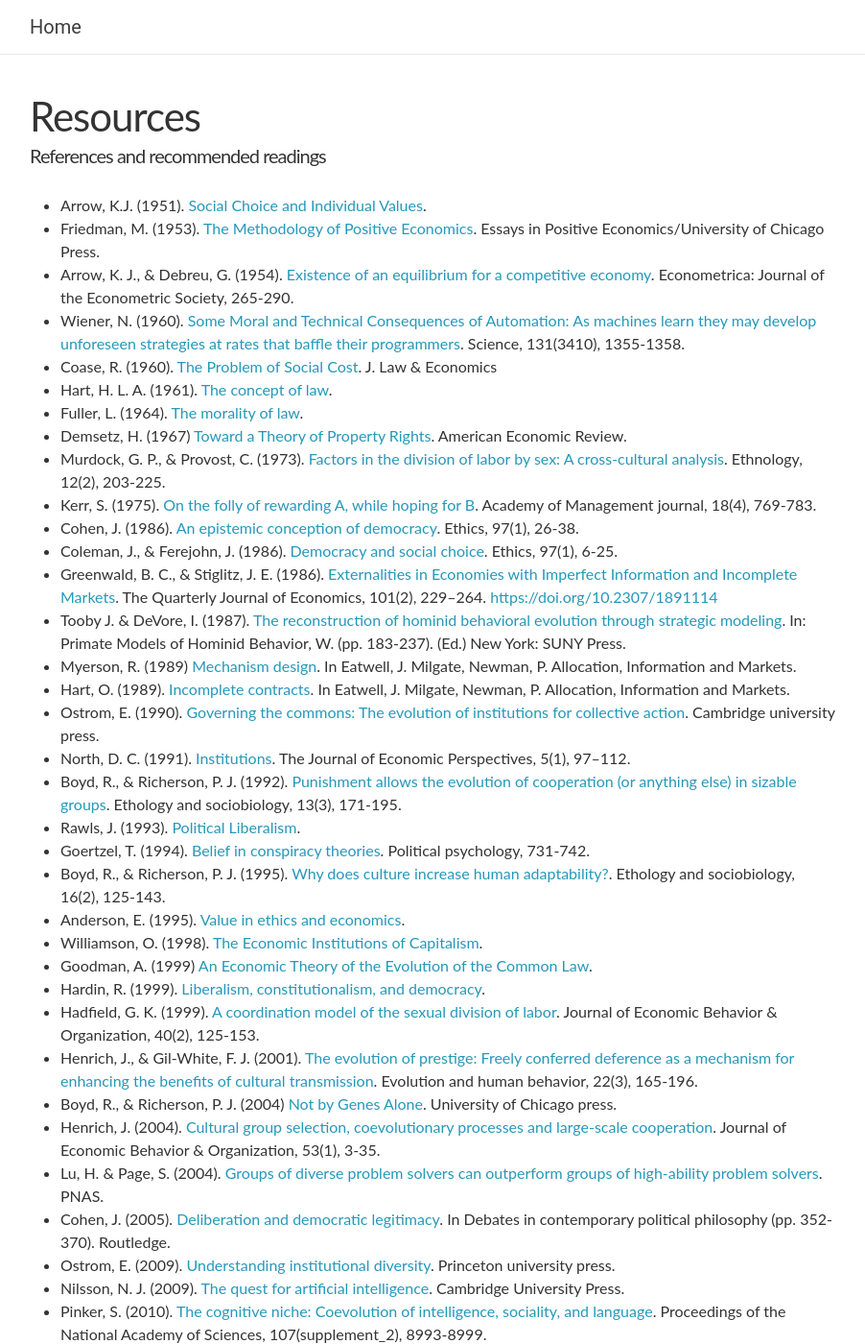
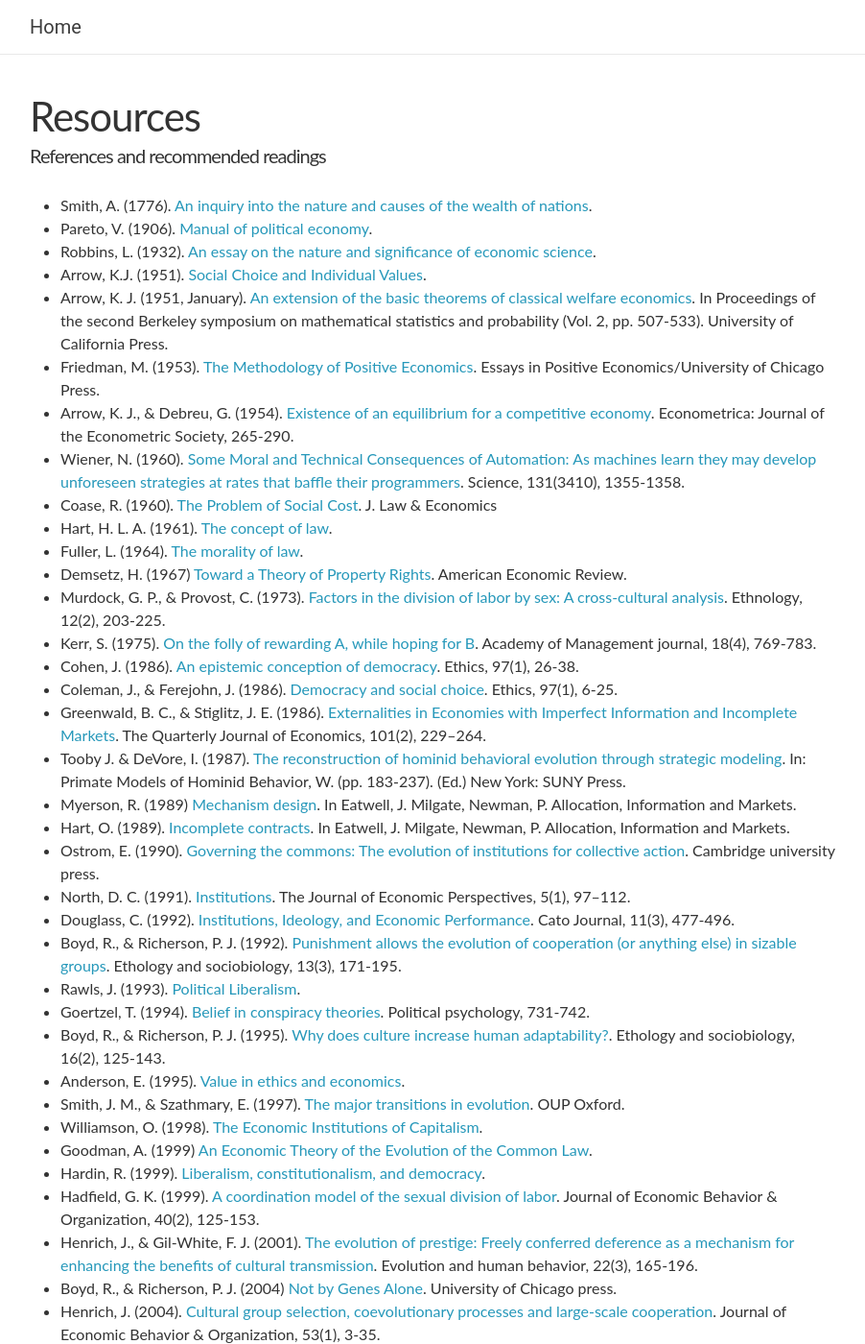
Before and after one commit to alignment-tutorial-2024/alignment-tutorial-2024.github.io, a Jekyll site: the page built from _pages/resources.md, in a window 1280 px wide and 1400 px high. Shown: the whole window at 96% size, without its empty margins (189-1091 px from the left). Built offline with Jekyll 4.4.1, drawn with Linux system fonts in a browser that asks for light colours; nearby versions of some CDN libraries; comment, search, counter and statistics services are not loaded; some of the changed text lies outside the part shown.

Commit message:
addes some more references

```diff
--- a/_pages/resources.md
+++ b/_pages/resources.md
@@ -7,8 +7,11 @@
 
 
 <!-- References: -->
-
+* Smith, A. (1776). [An inquiry into the nature and causes of the wealth of nations](https://en.wikipedia.org/wiki/The_Wealth_of_Nations).
+* Pareto, V. (1906). [Manual of political economy](https://global.oup.com/academic/product/manual-of-political-economy-9780198867661?cc=ca&lang=en&).
+* Robbins, L. (1932). [An essay on the nature and significance of economic science](https://en.wikipedia.org/wiki/An_Essay_on_the_Nature_and_Significance_of_Economic_Science).
 * Arrow, K.J. (1951). [Social Choice and Individual Values](https://en.wikipedia.org/wiki/Social_Choice_and_Individual_Values).
+* Arrow, K. J. (1951, January). [An extension of the basic theorems of classical welfare economics](https://digitalassets.lib.berkeley.edu/math/ucb/text/math_s2_article-37.pdf). In Proceedings of the second Berkeley symposium on mathematical statistics and probability (Vol. 2, pp. 507-533). University of California Press.
 * Friedman, M. (1953). [The Methodology of Positive Economics](https://press.uchicago.edu/ucp/books/book/chicago/E/bo25773835.html). Essays in Positive Economics/University of Chicago Press.
 * Arrow, K. J., & Debreu, G. (1954). [Existence of an equilibrium for a competitive economy](https://www.math.uchicago.edu/~shmuel/AAT-readings/Econ%20segment/Arrow-DeBreu.pdf). Econometrica: Journal of the Econometric Society, 265-290.
 * Wiener, N. (1960). [Some Moral and Technical Consequences of Automation: As machines learn they may develop unforeseen strategies at rates that baffle their programmers](https://www.science.org/doi/10.1126/science.131.3410.1355). Science, 131(3410), 1355-1358.
@@ -20,17 +23,19 @@
 * Kerr, S. (1975). [On the folly of rewarding A, while hoping for B](https://web.mit.edu/curhan/www/docs/Articles/15341_Readings/Motivation/Kerr_Folly_of_rewarding_A_while_hoping_for_B.pdf). Academy of Management journal, 18(4), 769-783.
 * Cohen, J. (1986). [An epistemic conception of democracy](https://www.jstor.org/stable/2381404). Ethics, 97(1), 26-38.
 * Coleman, J., & Ferejohn, J. (1986). [Democracy and social choice](https://www.researchgate.net/profile/John-Ferejohn/publication/249146888_Democracy_and_Social_Choice/links/53ede7730cf23733e80b15bd/Democracy-and-Social-Choice.pdf). Ethics, 97(1), 6-25.
-* Greenwald, B. C., & Stiglitz, J. E. (1986). [Externalities in Economies with Imperfect Information and Incomplete Markets](https://www.jstor.org/stable/1891114). The Quarterly Journal of Economics, 101(2), 229–264. <https://doi.org/10.2307/1891114>
+* Greenwald, B. C., & Stiglitz, J. E. (1986). [Externalities in Economies with Imperfect Information and Incomplete Markets](https://www.jstor.org/stable/1891114). The Quarterly Journal of Economics, 101(2), 229–264.
 * Tooby J. & DeVore, I. (1987). [The reconstruction of hominid behavioral evolution through strategic modeling](https://www.cep.ucsb.edu/wp-content/uploads/2023/05/Reconst.pdf). In: Primate Models of Hominid Behavior, W. (pp. 183-237). (Ed.) New York: SUNY Press.
 * Myerson, R. (1989) [Mechanism design](https://link.springer.com/chapter/10.1007/978-1-349-20215-7_20). In Eatwell, J. Milgate, Newman, P. Allocation, Information and Markets.
 * Hart, O. (1989). [Incomplete contracts](https://link.springer.com/chapter/10.1007/978-1-349-20215-7_17). In Eatwell, J. Milgate, Newman, P. Allocation, Information and Markets.
 * Ostrom, E. (1990). [Governing the commons: The evolution of institutions for collective action](https://digitalrepository.unm.edu/cgi/viewcontent.cgi?article=1848&context=nrj). Cambridge university press.
 * North, D. C. (1991). [Institutions](https://www.jstor.org/stable/1942704). The Journal of Economic Perspectives, 5(1), 97–112.
+* Douglass, C. (1992). [Institutions, Ideology, and Economic Performance](https://www.cato.org/sites/cato.org/files/serials/files/cato-journal/1992/1/cj11n3-11.pdf). Cato Journal, 11(3), 477-496.
 * Boyd, R., & Richerson, P. J. (1992). [Punishment allows the evolution of cooperation (or anything else) in sizable groups](https://www.des.ucdavis.edu/Faculty/richerson/PunishmentAllowsAnything.pdf). Ethology and sociobiology, 13(3), 171-195.
 * Rawls, J. (1993). [Political Liberalism](https://cup.columbia.edu/book/political-liberalism/9780231130899).
 * Goertzel, T. (1994). [Belief in conspiracy theories](https://www.jstor.org/stable/3791630). Political psychology, 731-742.
 * Boyd, R., & Richerson, P. J. (1995). [Why does culture increase human adaptability?](https://www.des.ucdavis.edu/faculty/richerson/es95.pdf). Ethology and sociobiology, 16(2), 125-143.
 * Anderson, E. (1995). [Value in ethics and economics](https://www.hup.harvard.edu/books/9780674931909).
+* Smith, J. M., & Szathmary, E. (1997). [The major transitions in evolution](https://global.oup.com/academic/product/the-major-transitions-in-evolution-9780198502944). OUP Oxford.
 * Williamson, O. (1998). [The Economic Institutions of Capitalism](https://academic.oup.com/ej/article-abstract/98/389/184/5190377).
 * Goodman, A. (1999) [An Economic Theory of the Evolution of the Common Law](https://www.journals.uchicago.edu/doi/abs/10.1086/467600).
 * Hardin, R. (1999). [Liberalism, constitutionalism, and democracy](https://global.oup.com/academic/product/liberalism-constitutionalism-and-democracy-9780199261680).
@@ -39,6 +44,7 @@
 * Boyd, R., & Richerson, P. J. (2004) [Not by Genes Alone](https://press.uchicago.edu/ucp/books/book/chicago/N/bo3615170.html). University of Chicago press.
 * Henrich, J. (2004). [Cultural group selection, coevolutionary processes and large-scale cooperation](https://scholar.harvard.edu/files/henrich/files/henrich_2004.pdf). Journal of Economic Behavior & Organization, 53(1), 3-35.
 * Lu, H. & Page, S. (2004). [Groups of diverse problem solvers can outperform groups of high-ability problem solvers](https://www.pnas.org/doi/10.1073/pnas.0403723101). PNAS.
+* Acemoglu, D. (2005). [Institutions as the Fundamental Cause of Long-Run Growth. Handbook of Economics Growth](https://economics.mit.edu/sites/default/files/publications/institutions-as-the-fundamental-cause-of-long-run-.pdf).
 * Cohen, J. (2005). [Deliberation and democratic legitimacy](https://www.taylorfrancis.com/chapters/edit/10.4324/9780203986820-28/deliberation-democratic-legitimacy-joshua-cohen). In Debates in contemporary political philosophy (pp. 352-370). Routledge.
 * Ostrom, E. (2009). [Understanding institutional diversity](https://press.princeton.edu/books/paperback/9780691122380/understanding-institutional-diversity). Princeton university press.
 * Nilsson, N. J. (2009). [The quest for artificial intelligence](https://www.cambridge.org/core/books/quest-for-artificial-intelligence/32C727961B24223BBB1B3511F44F343E). Cambridge University Press.
@@ -52,6 +58,8 @@
 * Landamore, H. (2013). [Democratic reason: politics, collective intelligence, and the rule of many](https://press.princeton.edu/books/paperback/9780691176390/democratic-reason).
 * Wilson, D. S., Ostrom, E., & Cox, M. E. (2013). [Generalizing the core design principles for the efficacy of groups](https://www.sciencedirect.com/science/article/abs/pii/S0167268112002697). Journal of economic behavior & organization, 90, S21-S32.
 * Bostrom, N. (2014). [Superintelligence: Paths, dangers, strategies](https://en.wikipedia.org/wiki/Superintelligence:_Paths,_Dangers,_Strategies). Oxford University Press.
+* West, S. A., Fisher, R. M., Gardner, A., & Kiers, E. T. (2015). [Major evolutionary transitions in individuality](https://www.pnas.org/doi/pdf/10.1073/pnas.1421402112). Proceedings of the National Academy of Sciences, 112(33), 10112-10119.
+* Szathmáry, E. (2015). [Toward major evolutionary transitions theory 2.0](https://www.pnas.org/doi/pdf/10.1073/pnas.1421398112). Proceedings of the National Academy of Sciences, 112(33), 10104-10111.
 * Henrich, J. (2016). [The secret of our success: How culture is driving human evolution, domesticating our species, and making us smarter](https://press.princeton.edu/books/paperback/9780691178431/the-secret-of-our-success). Princeton University press.
 * Amodei, D., Olah, C., Steinhardt, J., Christiano, P., Schulman, J., & Mané, D. (2016). [Concrete problems in AI safety](https://www.datascienceassn.org/sites/default/files/Concrete%20Problems%20in%20AI%20Safety.pdf). arXiv preprint arXiv:1606.06565.
 * Muthukrishna, M., & Henrich, J. (2016). [Innovation in the collective brain](https://royalsocietypublishing.org/doi/10.1098/rstb.2015.0192). Philosophical Transactions of the Royal Society B: Biological Sciences, 371(1690), 20150192.
```
